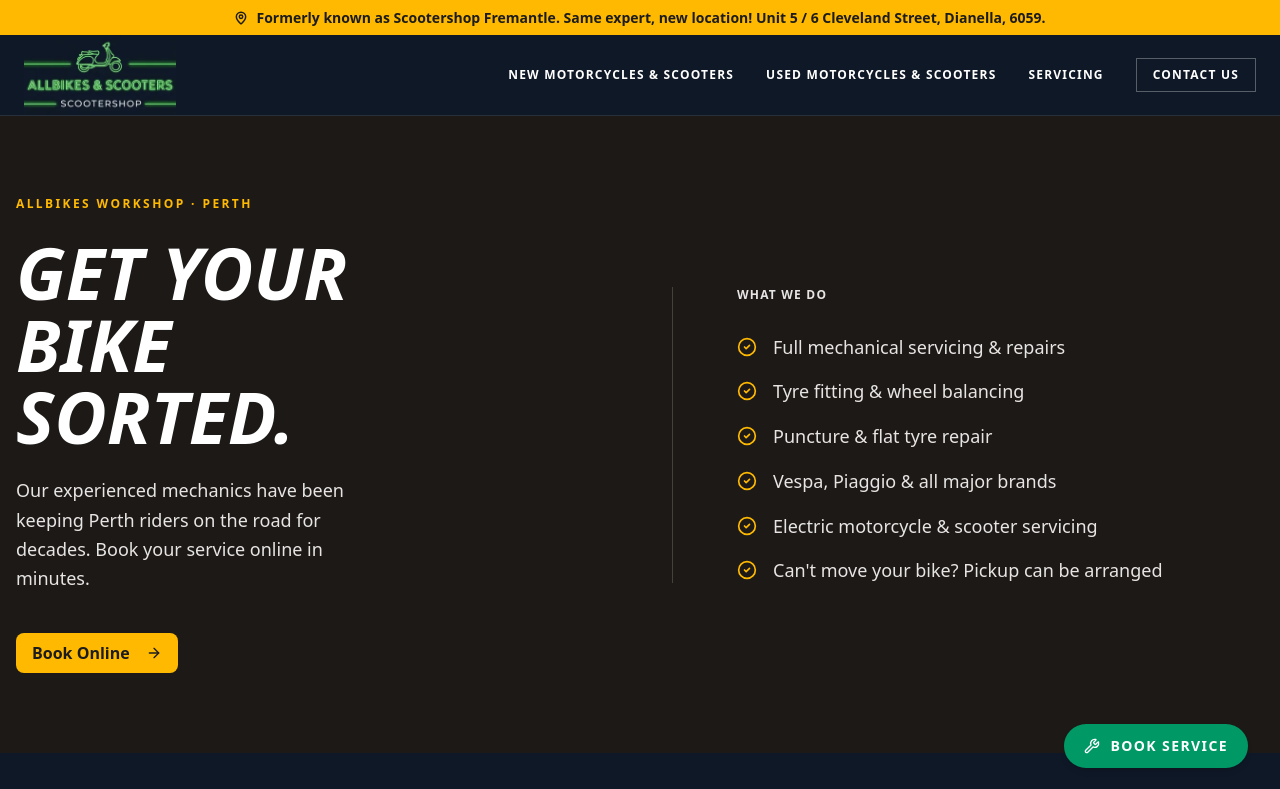
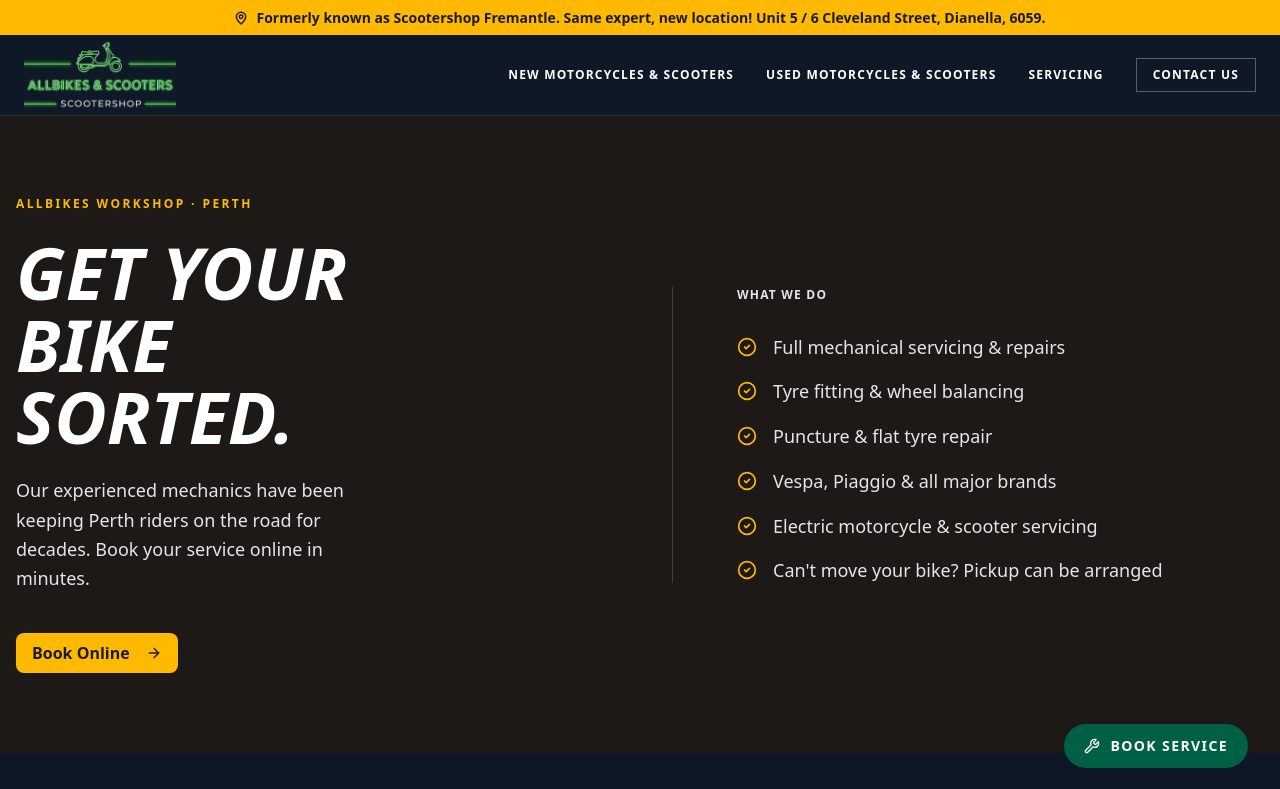
Before and after one commit to ethanbetts63/allbikes, a React (Vite) app in the folder frontend/: page /service in a window 1280 px wide. Shown: the top 789 px of the page. Built offline with nearby package versions, Linux system fonts and the light colour scheme; no server answers.

Commit message:
checkpoint

```diff
--- a/frontend/src/components/FloatingActionButton.tsx
+++ b/frontend/src/components/FloatingActionButton.tsx
@@ -6,12 +6,12 @@ export const FloatingActionButton = () => {
     <Link
       to="/booking"
       className="fixed bottom-8 right-8 z-50
-                 bg-highlight1 text-[var(--text-light-primary)]
+                 bg-emerald-800 text-[var(--text-light-primary)]
                  rounded-full shadow-md
                  px-5 py-3
                  flex items-center gap-2.5
                  text-sm font-bold uppercase tracking-widest
-                 hover:bg-emerald-400 transition-colors duration-200"
+                 hover:bg-emerald-900 transition-colors duration-200"
     >
       <Wrench className="h-4 w-4 shrink-0" />
       Book Service
--- a/frontend/src/components/HomeHeroV2.tsx
+++ b/frontend/src/components/HomeHeroV2.tsx
@@ -50,7 +50,7 @@ const HomeHeroV2 = ({ newBikes, usedBikes, error, phoneNumber, mobileNumber, ema
     if (newBikes.length > 0) {
       const urls = newBikes.map(bike => {
         const sorted = [...bike.images].sort((a, b) => a.order - b.order);
-        return sorted[0]?.image;
+        return sorted[0]?.medium || sorted[0]?.image;
       }).filter(Boolean) as string[];
       if (urls.length > 0) {
         setNewBikeImageUrls(urls);
@@ -64,7 +64,7 @@ const HomeHeroV2 = ({ newBikes, usedBikes, error, phoneNumber, mobileNumber, ema
     if (usedBikes.length > 0) {
       const urls = usedBikes.map(bike => {
         const sorted = [...bike.images].sort((a, b) => a.order - b.order);
-        return sorted[0]?.image;
+        return sorted[0]?.medium || sorted[0]?.image;
       }).filter(Boolean) as string[];
       if (urls.length > 0) {
         setUsedBikeImageUrls(urls);
```
